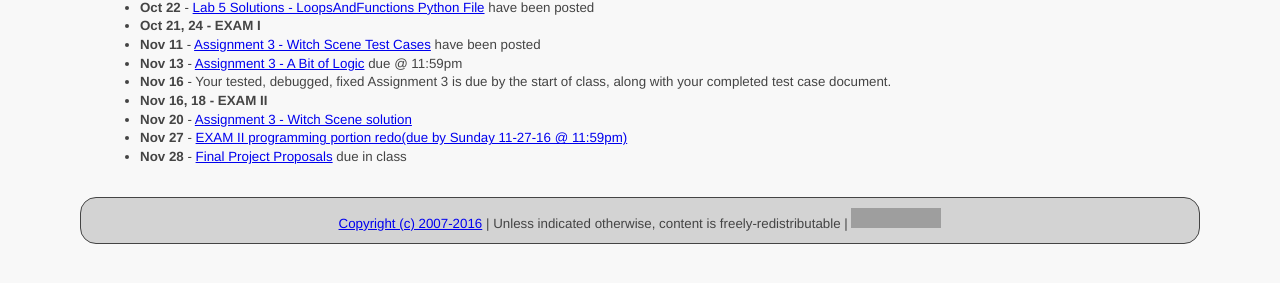
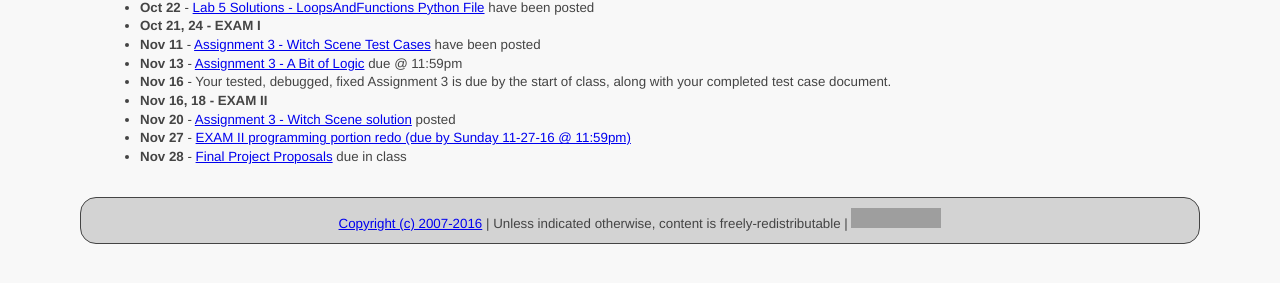
Before and after one commit to ycpcs/cs100-fall2016, a Jekyll site: the page built from index.md, in a window 1280 px wide. Shown: the part 462-745 px from the top of the page. Built offline with Jekyll 4.4.1, drawn with Linux system fonts in a browser that asks for light colours; grey boxes are pictures that could not be loaded.

```diff
--- a/index.md
+++ b/index.md
@@ -32,8 +32,8 @@
 * **Nov 13** - [Assignment 3 - A Bit of Logic](assign/CPADS_Assign3.pdf) due @ 11:59pm
 * **Nov 16** - Your tested, debugged, fixed Assignment 3 is due by the start of class, along with your completed test case document.
 * **Nov 16, 18 - EXAM II**
-* **Nov 20** - [Assignment 3 - Witch Scene solution](assign/MontyPythonWitchScene_solution.py)
-* **Nov 27** - [EXAM II programming portion redo(due by Sunday 11-27-16 @ 11:59pm)](assign/CPADS_Exam2_programming_redo.pdf)
+* **Nov 20** - [Assignment 3 - Witch Scene solution](assign/MontyPythonWitchScene_solution.py) posted
+* **Nov 27** - [EXAM II programming portion redo (due by Sunday 11-27-16 @ 11:59pm)](assign/CPADS_Exam2_programming_redo.pdf)
 * **Nov 28** - [Final Project Proposals](assign/CPADS_FinalProject.pdf) due in class
 
 
```
